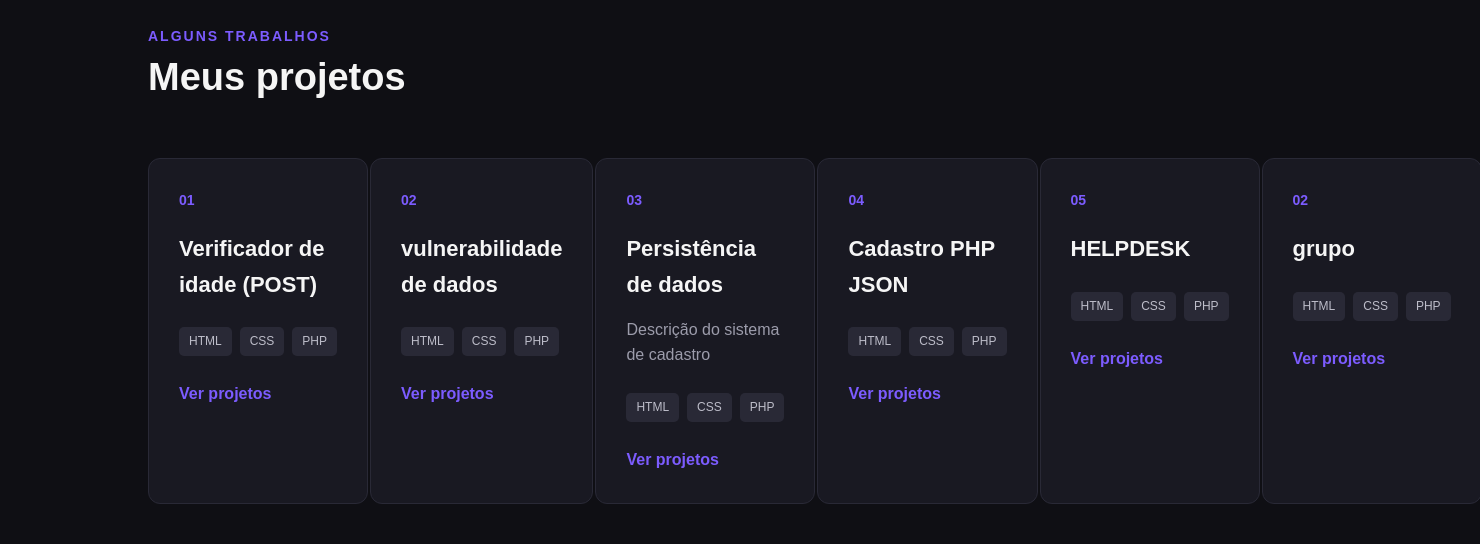
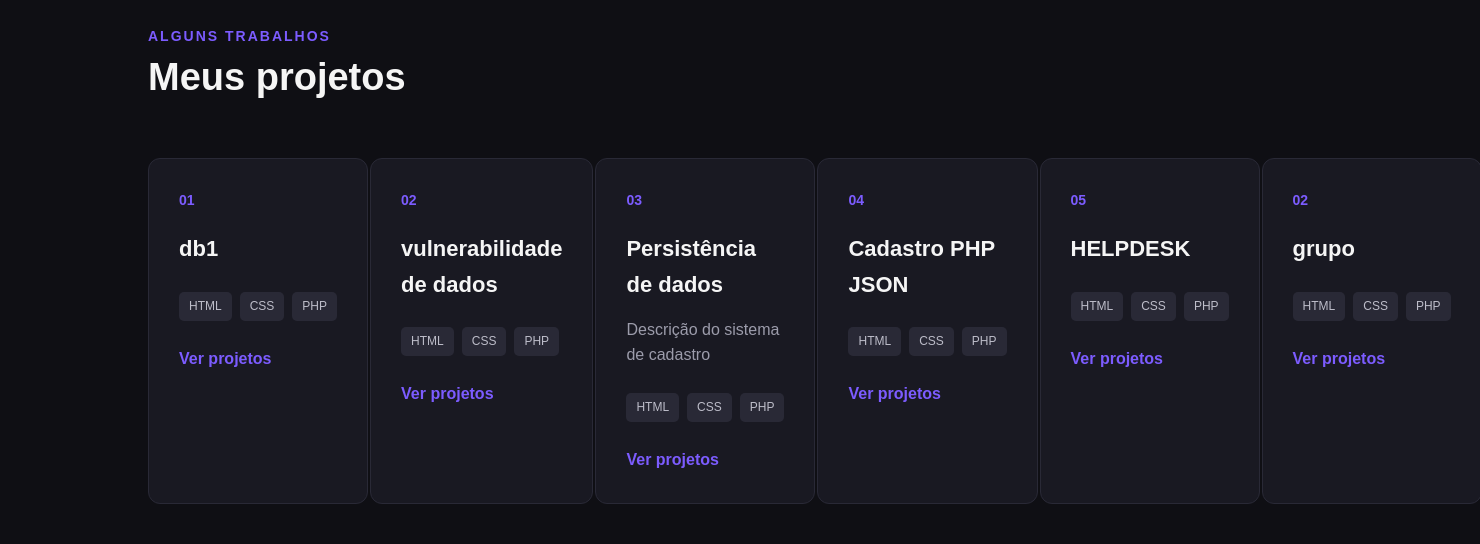
Before and after one commit to joaomario715/repDBJM, a PHP site: page / in a window 1480 px wide. Shown: the part 1579-2123 px from the top of the page. Run offline with PHP 8.4, Linux system fonts and the light colour scheme.

Commit message:
Update index.php

```diff
--- a/index.php
+++ b/index.php
@@ -81,7 +81,7 @@
                     <div class="numero-projeto">
                         01
                     </div>
-                    <h3>Verificador de idade (POST)</h3>
+                    <h3>db1</h3>
                     <p>
 
                     </p>
@@ -90,7 +90,7 @@
                         <span>CSS</span>
                         <span>PHP</span>
                     </div>
-                    <a href="idade.php">Ver projetos</a>
+                    <a href="db1.php">Ver projetos</a>
                 </div>
                 <!-- PROJETO 2 -->
                 <div class="card">
```
